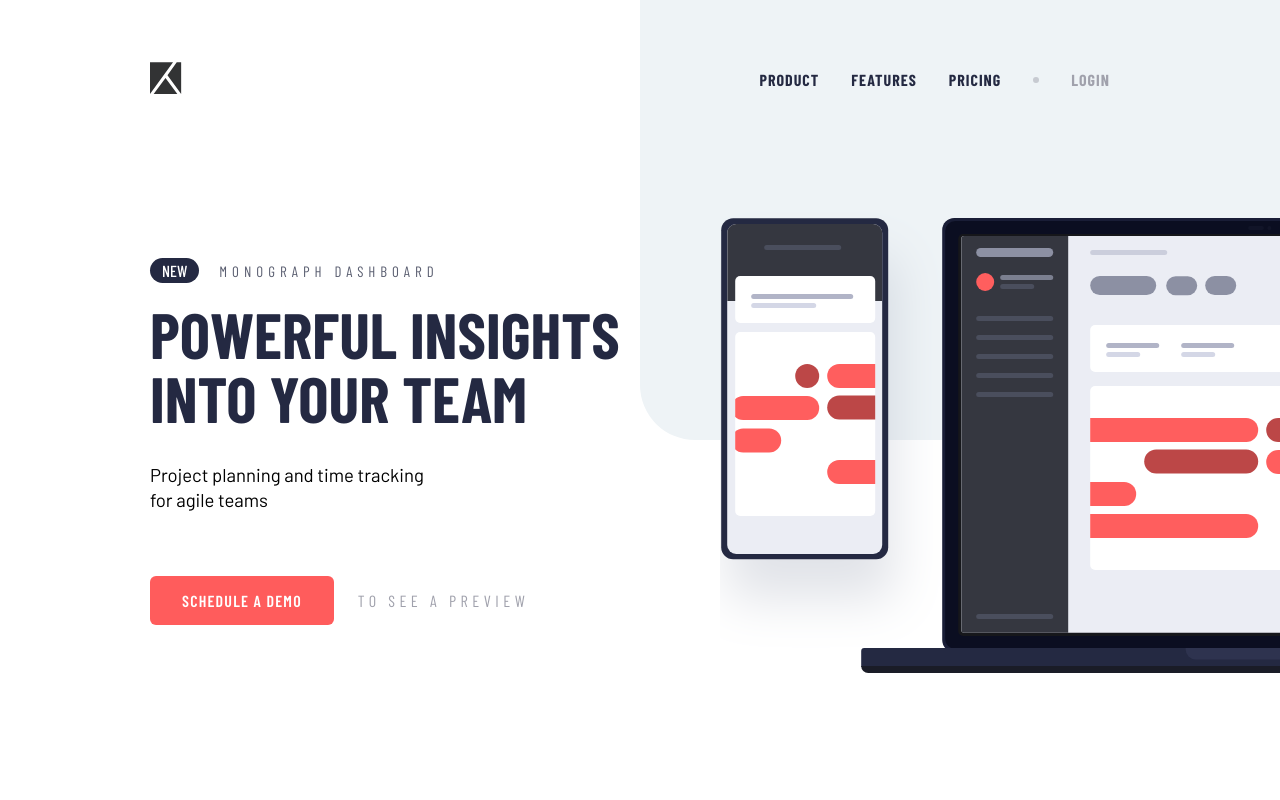
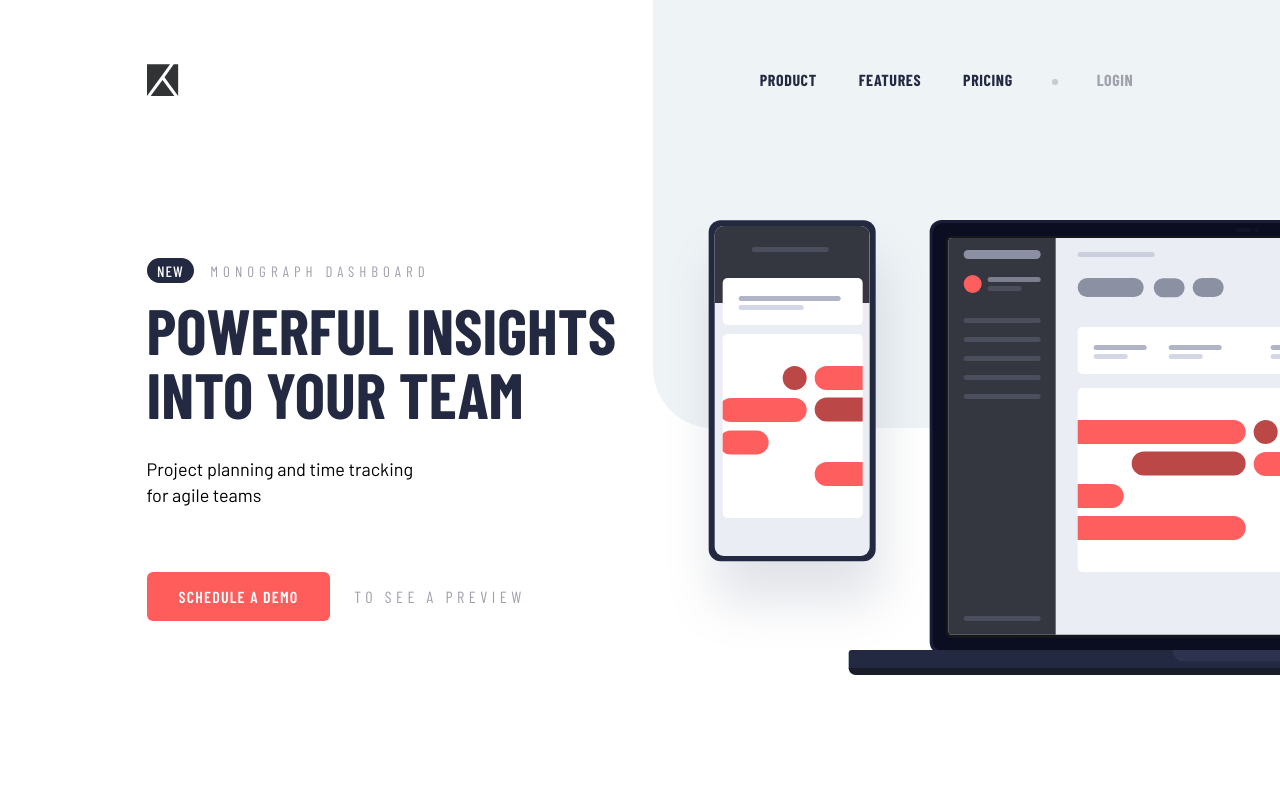
Before and after one commit to marchin7/Frontend-Mentor-Project-tracking-intro-component, a plain HTML site: page index.html in a window 1280 px wide. Drawn offline with nearby package versions, Linux system fonts and the light colour scheme; a web font is replaced by a local one.

Commit message:
Add files via upload

```diff
--- a/index.html
+++ b/index.html
@@ -1,52 +1,77 @@
 <!DOCTYPE html>
 <html lang="en">
   <head>
-  <meta charset="UTF-8">
-  <meta name="viewport" content="width=device-width, initial-scale=1.0">
-  <link rel="preconnect" href="https://fonts.googleapis.com">
-  <link rel="preconnect" href="https://fonts.gstatic.com" crossorigin>
-  <link href="https://fonts.googleapis.com/css2?family=Barlow+Condensed:wght@300;400;500;600;700&family=Barlow:wght@400;500;600;700&display=swap" rel="stylesheet">
+    <meta charset="UTF-8" />
+    <meta name="viewport" content="width=device-width, initial-scale=1.0" />
+    <link rel="preconnect" href="https://fonts.googleapis.com" />
+    <link rel="preconnect" href="https://fonts.gstatic.com" crossorigin />
+    <link
+      href="https://fonts.googleapis.com/css2?family=Barlow+Condensed:wght@300;400;500;600;700&family=Barlow:wght@400;500;600;700&display=swap"
+      rel="stylesheet"
+    />
 
-  <link rel="icon" type="image/png" sizes="32x32" href="./images/favicon-32x32.png">
+    <link
+      rel="icon"
+      type="image/png"
+      sizes="32x32"
+      href="./images/favicon-32x32.png"
+    />
 
     <title>Frontend Mentor | Project tracking intro component</title>
-  <link rel="stylesheet" href="style.css">
+    <link rel="stylesheet" href="style.css" />
     <script src="index.js" defer></script>
   </head>
   <body>
-  <main>
+    <div class="wrapper">
       <header>
-      <figure>
-        <img class="logo" src="images/logo.svg">
-      </figure>
+        <div>
+          <a href="#">
+            <img class="logo-img" src="images/logo.svg" alt="home" />
+          </a>
+        </div>
         <nav id="nav">
           <ul>
-          <li>PRODUCT</li>
-          <li>FEATURES</li>
-          <li>PRICING</li>
-          <hr>
-          <li class="li-login">LOGIN</li>
+            <li>product</li>
+            <li>features</li>
+            <li>pricing</li>
+            <li class="li-divider"></li>
+            <li class="li-login">login</li>
           </ul>
         </nav>
-      <div class="hamburger" id="hamburger">
-        <img class="hamburger-img" id="hamburger-img" src="images/icon-hamburger.svg">
-        <img class="close-btn-img" id="close-btn-img" src="images/icon-close.svg">
+        <div class="menu-btns" id="menu-btns">
+          <img
+            class="hamburger"
+            id="hamburger"
+            src="images/icon-hamburger.svg"
+            alt="open menu"
+          />
+          <img
+            class="close-menu-btn"
+            id="close-menu-btn"
+            src="images/icon-close.svg"
+            alt="close menu"
+          />
         </div>
       </header>
-    <div class="content">
-      <div class="content-info">
-        <h2><span class="span-new">NEW</span>MONOGRAPH DASHBOARD</h2>
-        <h1>POWERFUL INSIGHTS INTO YOUR TEAM</h1>
+      <main>
+        <div class="main-content">
+          <h2><span class="span-new">new</span>monograph dashboard</h2>
+          <h1>powerful insights into your team</h1>
           <p>Project planning and time tracking for agile teams</p>
-        <div class="content-info-footer">
-          <a>SCHEDULE A DEMO</a>
-          <span class="span-button">TO SEE A PREVIEW</span>
+          <div class="main-content-footer">
+            <a class="schedule-a-demo-link">schedule a demo</a>
+            <span class="to-see-a-preview-span">to see a preview</span>
           </div>
         </div>
-      <figure class="content-image-container">
-        <img class="device-img" src="images/illustration-devices.svg">
-      </figure>
+        <div class="main-ilustration">
+          <img
+            class="ilustration-img"
+            src="images/illustration-devices.svg"
+            alt=""
+            aria-hidden="true"
+          />
         </div>
       </main>
+    </div>
   </body>
 </html>
--- a/index.js
+++ b/index.js
@@ -1,17 +1,17 @@
-const nav = document.getElementById('nav');
-const hamburger = document.getElementById('hamburger');
-const hamburgerImg = document.getElementById('hamburger-img');
-const closeBtn = document.getElementById('close-btn-img');
+const nav = document.getElementById("nav");
+const menuBtns = document.getElementById("menu-btns");
+const hamburger = document.getElementById("hamburger");
+const closeBtn = document.getElementById("close-menu-btn");
 
-hamburger.addEventListener('click', ()=>{
-    nav.classList.toggle('active');
+menuBtns.addEventListener("click", () => {
+    nav.classList.toggle("active");
 
-    if(nav.classList.contains('active')){
-        hamburgerImg.style.display = 'none';
-        closeBtn.style.display = 'flex';
+    if (nav.classList.contains("active")) {
+        hamburger.classList.add("active");
+        closeBtn.classList.add("active");
     }
-    else {;
-        hamburgerImg.style.display = 'flex'
-        closeBtn.style.display = 'none';
+    else {
+        hamburger.classList.remove("active");
+        closeBtn.classList.remove("active");
     }
 });
--- a/style.css
+++ b/style.css
@@ -1,9 +1,9 @@
 :root {
---clr-Red: hsl(0, 100%, 68%);
---clr-Very-Dark-Blue: hsl(230, 29%, 20%);
---clr-Dark-Grayish-Blue: hsl(230, 11%, 40%);
---clr-Grayish-Blue: hsl(231, 7%, 65%);
---clr-Light-Grayish-Blue: hsl(207, 33%, 95%);
+    --clr-Red: hsl(0, 100%, 68%);
+    --clr-Very-Dark-Blue: hsl(230, 29%, 20%);
+    --clr-Dark-Grayish-Blue: hsl(230, 11%, 40%);
+    --clr-Grayish-Blue: hsl(231, 7%, 65%);
+    --clr-Light-Grayish-Blue: hsl(207, 33%, 95%);
 }
 
 * {
@@ -16,112 +16,66 @@ body {
     position: relative;
     min-height: 100vh;
     font-family: barlow condensed, sans-serif;
-    font-size: 18px;
+    font-size: 1.125rem;
 }
 
-body::after {
-    content: '';
+.wrapper {
+    height: 100%;
+    display: flex;
+    flex-direction: column;
+    padding-bottom: 2rem;
+    overflow: hidden;
+}
+
+.wrapper:after {
+    content: "";
     position: absolute;
     right: 0;
     top: 0;
-    height: 55%;
+    height: 52%;
     width: 50%;
-    border-radius: 0px 0px 0px 55px;
+    border-radius: 0rem 0rem 0rem 3.75rem;
     background-color: var(--clr-Light-Grayish-Blue);
     z-index: -1;
 }
 
-h1 {
-    font-size: 40px;
-    margin-top: 16px;
-    max-width: 500px;
-    color: var(--clr-Very-Dark-Blue);
-}
-
-h2 {
-    font-size: 16px;
-    font-weight: 500;
-    font-size: 15px;
-    font-weight: 400;
-    letter-spacing: 5px;
-    margin-top: 56px;
-    color: var(--clr-Dark-Grayish-Blue);
-}
-
-.content-info-footer {
-    margin-top: 32px;
+main {
     display: flex;
-    align-items: center;
-}
-
-a {
-    background-color: var(--clr-Red);
-    color: white;
-    font-size: 14px;
-    font-weight: 600;
-    letter-spacing: 1px;
-    border-radius: 6px;
-    margin-right: 18px;
-    padding: 12px 25px;
-    cursor: pointer;
-    transition: all 0.15s ease-in-out;
-}
-
-a:hover {
-    opacity: 0.65;
-}
-
-.span-button {
-    font-size: 14px;
-    font-weight: 400;
-    letter-spacing: 2.5px;
-    color: var(--clr-Grayish-Blue);
-}
-
-main {
-    width: 100%;
+    flex-direction: column-reverse;
 }
 
 header {
     position: relative;
     display: flex;
+    flex-direction: row;
     justify-content: space-between;
     align-items: center;
-    min-width: 100%;
-    padding: 40px 30px;
-    margin-bottom: 12px;
-    color: var(--clr-Dark-Grayish-Blue);
+    padding: 2rem 2rem 0rem 2rem;
+    margin-bottom: 4rem;
 }
 
-.logo {
-    height: 25px;
-}
-
-p {
-    font-family: barlow, sans-serif;
-    margin-top: 16px;
-    font-size: 18.5px;
-    max-width: 280px;
-    line-height: 25px;
+.logo-img {
+    width: 1.5625rem;
 }
 
 nav {
     position: absolute;
-    top: -260px;
-    left: 0px;
-    right: 0px;
+    top: -16.25rem;
+    left: 0rem;
+    right: 0rem;
     margin: auto;
-    box-shadow: 0px 15px 20px 5px rgba(0,0,0,0.2);
+    box-shadow: 0rem 0.9375rem 1.25rem 0.3125rem rgba(0, 0, 0, 0.2);
     width: 85%;
-    height: 230px;
-    background-color: white;
+    max-width: 31.25rem;
+    height: 14.6875rem;
+    border-radius: 0.125rem;
+    background-color: rgb(255, 255, 255);
     transition: all 0.35s ease-in-out;
     z-index: 1;
 }
 
 nav.active {
-    top: 100px;
-
+    top: 6.25rem;
 }
 
 ul {
@@ -131,14 +85,15 @@ ul {
     align-items: center;
     width: 100%;
     height: 100%;
-    font-size: 18.5px;
-    letter-spacing: 1px;
+    font-size: 1.1563rem;
+    letter-spacing: 0.0625rem;
     font-weight: 700;
-    padding: 20px;
+    padding: 16px;
     color: var(--clr-Very-Dark-Blue);
 }
 
 li {
+    text-transform: uppercase;
     position: relative;
     list-style: none;
     cursor: pointer;
@@ -146,27 +101,18 @@ li {
 }
 
 li::after {
-    content: '';
-    top: 22px;
-    left: 0px;
-    right: 0px;
+    content: "";
+    top: 1.375rem;
+    left: 0rem;
+    right: 0rem;
     width: 100%;
-    height: 2px;
+    height: 0.125rem;
     background-color: var(--clr-Very-Dark-Blue);
     position: absolute;
     transition: all 0.25s ease-in-out;
     transform: scale(0%);
 }
 
-hr {
-    width: 100%;
-    border-width: 0.5px;
-    border: 1px solid rgb(226, 226, 226);
-}
-
-.li-login {
-    color: var(--clr-Grayish-Blue);
-}
 .li-login::after {
     background-color: var(--clr-Grayish-Blue);
 }
@@ -175,112 +121,203 @@ li:hover::after {
     transform: scale(100%);
 }
 
-.hamburger {
-    cursor: pointer;
+.li-login {
+    color: var(--clr-Grayish-Blue);
 }
-/* ***************** */
-.close-btn-img {
+
+.li-divider {
+    width: 95%;
+    position: relative;
+    pointer-events: none;
+}
+
+.li-divider::after {
+    position: absolute;
+    top: 0rem;
+    transform: scale(100%);
+    height: 0.0625rem;
+    width: 100%;
+    background-color: var(--clr-Grayish-Blue);
+    opacity: 0.5;
+}
+
+.close-menu-btn {
     display: none;
 }
 
-.hamburger-img {
-    display: block;
+.close-menu-btn.active {
+    display: flex;
 }
 
+.hamburger {
+    display: flex;
+}
 
+.hamburger.active {
+    display: none;
+}
 
-.content {
-    display: flex;
-    flex-direction: column-reverse;
+.main-ilustration {
+    padding-left: 0.625rem;
 }
-.content-info {
-    padding: 30px;
+
+.ilustration-img {
+    display: block;
+    width: 137%;
+}
+
+h2 {
+    text-transform: uppercase;
+    font-size: 1rem;
+    font-weight: 500;
+    font-size: 0.9375rem;
+    font-weight: 400;
+    letter-spacing: 0.3125rem;
+    color: var(--clr-Grayish-Blue);
+    margin-top: 3.125rem;
 }
 
 .span-new {
     color: white;
     background-color: var(--clr-Very-Dark-Blue);
-    font-size: 16px;
+    padding: 0.2375rem 0.6563rem;
+    border-radius: 1.5625rem;
+    margin-right: 1rem;
     font-weight: 500;
-    letter-spacing: normal;
-    padding: 3px 12px;
-    border-radius: 25px;
-    margin-right: 20px;
+    letter-spacing: 0.0625rem;
 }
 
-.content-image-container {
-    overflow: hidden;
-    width: 100%;
-    padding-left: 10px;
+h1 {
+    text-transform: uppercase;
+    font-size: 2.5rem;
+    color: var(--clr-Very-Dark-Blue);
+    margin-top: 1rem;
 }
 
-.device-img {
-    width: 137%;
-    height: 137%;
-    object-fit: contain;
-    display: block;
+p {
+    font-family: barlow, sans-serif;
+    font-size: 1.1563rem;
+    max-width: 18.125rem;
+    line-height: 1.5625rem;
+    margin-top: 1rem;
 }
 
+.main-content-footer {
+    text-transform: uppercase;
+    display: flex;
+    align-items: center;
+    font-size: 0.875rem;
+    font-weight: 400;
+    letter-spacing: 0.1563rem;
+    color: var(--clr-Grayish-Blue);
+    margin-top: 2.625rem;
+}
 
-@media only screen and (min-width: 600px) {
-    .device-img {
+.schedule-a-demo-link {
+    text-transform: uppercase;
+    background-color: var(--clr-Red);
+    color: white;
+    font-size: 0.875rem;
+    font-weight: 600;
+    letter-spacing: 0.0625rem;
+    border-radius: 0.375rem;
+    margin-right: 1.125rem;
+    padding: 0.75rem 1.5625rem;
+    cursor: pointer;
+    transition: all 0.15s ease-in-out;
+}
+
+.schedule-a-demo-link:hover {
+    opacity: 0.65;
+}
+
+.main-content {
+    padding: 1.875rem;
+}
+
+@media only screen and (min-width: 37.5rem) {
+    .ilustration-img {
         width: 100%;
-        height: 100%;
         transform: translateX(0%);
     }
 
     h1 {
-        font-size: 52px;
+        font-size: 3.25rem;
     }
 
     header {
-        margin-bottom: 64px;
+        margin-bottom: 4rem;
     }
 
-    .content-info {
-        padding-left: 64px;
-    }
-
-    .content {
-        gap: 20px;
-        padding-bottom: 40px;
+    .main-content {
+        padding-left: 4rem;
     }
 }
 
-
-@media only screen and (min-width: 920px) {
-
-    body {
-        display: flex;
-        justify-content: center;
-        align-items:stretch;
+@media only screen and (min-width: 57.5rem) {
+    .wrapper {
+        margin: 0;
+        padding: 0;
+        height: 100vh;
+        padding: 0rem 11.45%;
     }
 
-    .device-img {
-        transform: translateX(-5.5%);
+    .wrapper:after {
+        width: 49%;
+        height: 53.5%;
     }
 
-    .hamburger {
+    main {
+        flex-direction: row;
+        justify-content: center;
+        align-items: center;
+        height: 100vh;
+    }
+
+    .main-content {
+        padding: 0;
+        width: 50%;
+        margin-bottom: 0rem;
+    }
+
+    .main-ilustration {
+        padding: 0;
+        transform: translateX(5%);
+        width: 50%;
+        min-width: 25rem;
+    }
+
+    .ilustration-img {
+        width: 60rem;
+        height: 29rem;
+        margin-bottom: 0.9375rem;
+    }
+
+    .menu-btns {
         display: none;
     }
 
     h1 {
-        font-size: 64px;
-        line-height: 64px;
-        margin: 22px 0px 0px 0px;
+        font-size: 4rem;
+        line-height: 4rem;
+        margin: 1.125rem 0rem 0rem 0rem;
+        max-width: 31.25rem;
     }
 
     h2 {
-        margin: 52px 0px 0px 0px;
+        margin-top: 0;
     }
 
     p {
-        margin-top: 32px;
+        font-size: 1.125rem;
+        line-height: 1.625rem;
+        margin-top: 1.875rem;
     }
 
     header {
-        margin-bottom: 50px;
-        padding: 50px 150px ;
+        justify-content: space-between;
+        margin: 0;
+        padding: 4rem 0rem 0rem 0rem;
     }
 
     nav {
@@ -297,99 +334,96 @@ li:hover::after {
         flex-direction: row;
         justify-content: space-around;
         align-items: center;
-        font-size: 16px;
-        letter-spacing: 1px;
+        font-size: 1rem;
+        letter-spacing: 0.0625rem;
         font-weight: 700;
-        padding: 20px;
+        padding: 0;
         color: var(--clr-Very-Dark-Blue);
     }
 
     li {
-        margin-left: 32px;
+        letter-spacing: 0.0375rem;
+        margin-left: 2.625rem;
+        margin-bottom: 0.375rem;
     }
 
-    hr {
-        border: 3px solid rgb(160, 161, 172, 0.5);
-        border-radius: 50%;
-        margin-left: 32px;
+    .li-divider {
+        pointer-events: none;
     }
 
-    .device-img {
-        min-height: 464px;
-        min-width: 960px;
+    .li-divider::after {
+        height: 0.3438rem;
+        width: 0.3438rem;
+        border-radius: 50%;
+        top: 0px;
+        left: -2.5px;
     }
 
-    .content {
-        flex-direction: row;
-        justify-content: right;
-        padding-bottom: 16px;
+    .logo-img {
+        width: auto;
     }
 
-    .content-info {
-        flex: 1;
-        padding: 0px 0px 0px 150px;
-
+    .schedule-a-demo-link {
+        font-size: 1rem;
+        letter-spacing: 0.075rem;
+        margin-right: 1.5rem;
+        padding: 0.9375rem 2rem;
     }
 
-    .content-image-container {
-        flex: 1;
+    .to-see-a-preview-span {
+        font-size: 1.0125rem;
+        letter-spacing: 0.2813rem;
     }
 
-    main {
-        padding: 0px 0px 0px 0px;
-    }
-
-    .content-info-footer {
-        margin-top: 64px;
-    }
-
-    a {
-        font-size: 16px;
-        letter-spacing: 1.2px;
-        margin-right: 24px;
-        padding: 15px 32px;
-    }
-
-    .span-button {
-        font-size: 16.2px;
-        letter-spacing: 4.5px;
-    }
-
-    .logo {
-        height: auto;
+    .main-content-footer {
+        margin-top: 4rem;
+        margin-bottom: 1.125rem;
     }
 }
 
-/* for mobile width less than 350px */
+@media only screen and (min-width: 100rem) {
+    .wrapper {
+        padding: 0rem 18%;
+    }
+}
 
-@media only screen and (max-width: 350px){
-
+@media only screen and (max-width: 22.4375rem) {
     p {
-        font-size: 14px;
+        font-size: 0.9375rem;
     }
 
     h1 {
-        font-size: 36px;
+        font-size: 2.25rem;
     }
 
-    h2,
-    h3,
-    .span-button,
-    .span-new,
-    a {
-        font-size: 11px;
+    h2 {
+        font-size: 0.75rem;
     }
 
-    .content-info {
-        padding-right: 12px;
-        padding-left: 15px;
-    }
-
-    a {
-        padding: 10px 15px;
+    .main-content {
+        padding-right: 0.75rem;
+        padding-left: 0.9375rem;
     }
 
     header {
-        padding: 30px 20px;
+        padding: 2rem 1rem;
+    }
+
+    li {
+        font-size: 1rem;
+    }
+
+    .span-new {
+        margin-right: 0.625rem;
+    }
+
+    .main-content-footer {
+        font-size: 0.75rem;
+    }
+
+    .schedule-a-demo-link {
+        font-size: 0.75rem;
+        padding: 0.625rem 1rem;
+        margin-right: 0.5rem;
     }
 }
```
Lines whose indentation alone changed are shown as unchanged.
